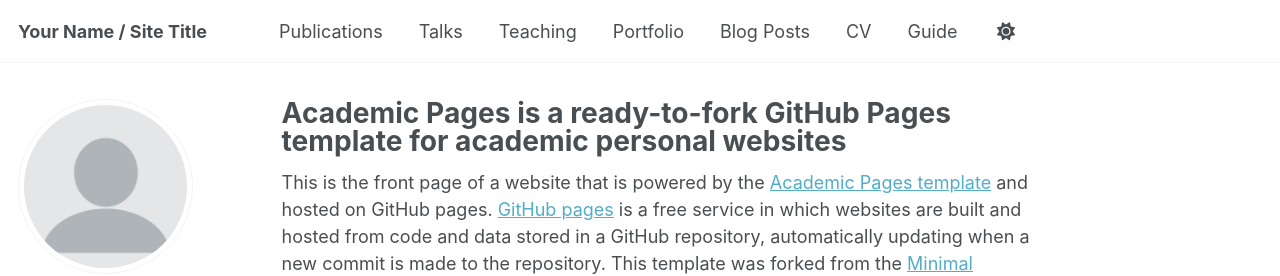
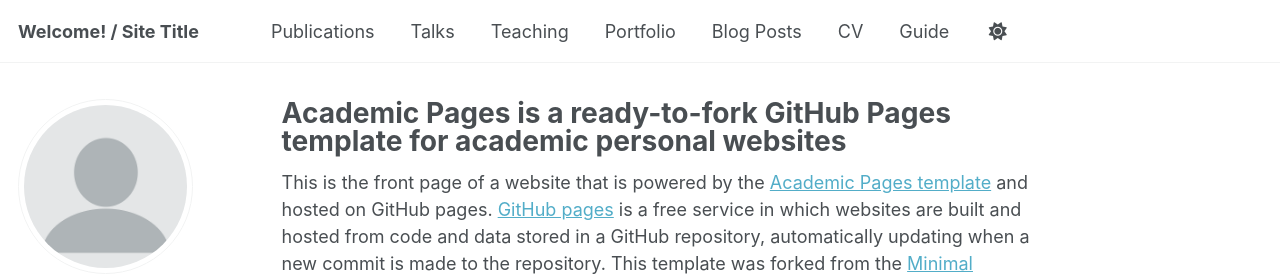
Before and after one commit to timeifler/timeifler.github.io, a Jekyll site: the page built from _pages/about.md, in a window 1280 px wide. Shown: the top 276 px of the page. Built offline with Jekyll 4.4.1, drawn with Linux system fonts in a browser that asks for light colours; some web fonts are replaced.

Commit message:
Update _config.yml

```diff
--- a/_config.yml
+++ b/_config.yml
@@ -9,7 +9,7 @@
 # Basic Site Settings
 locale                   : "en-US"
 site_theme               : "default"
-title                    : "Your Name / Site Title"
+title                    : "Welcome! / Site Title"
 title_separator          : "-"
 name                     : &name "Your Name"
 description              : &description "personal description"
```
